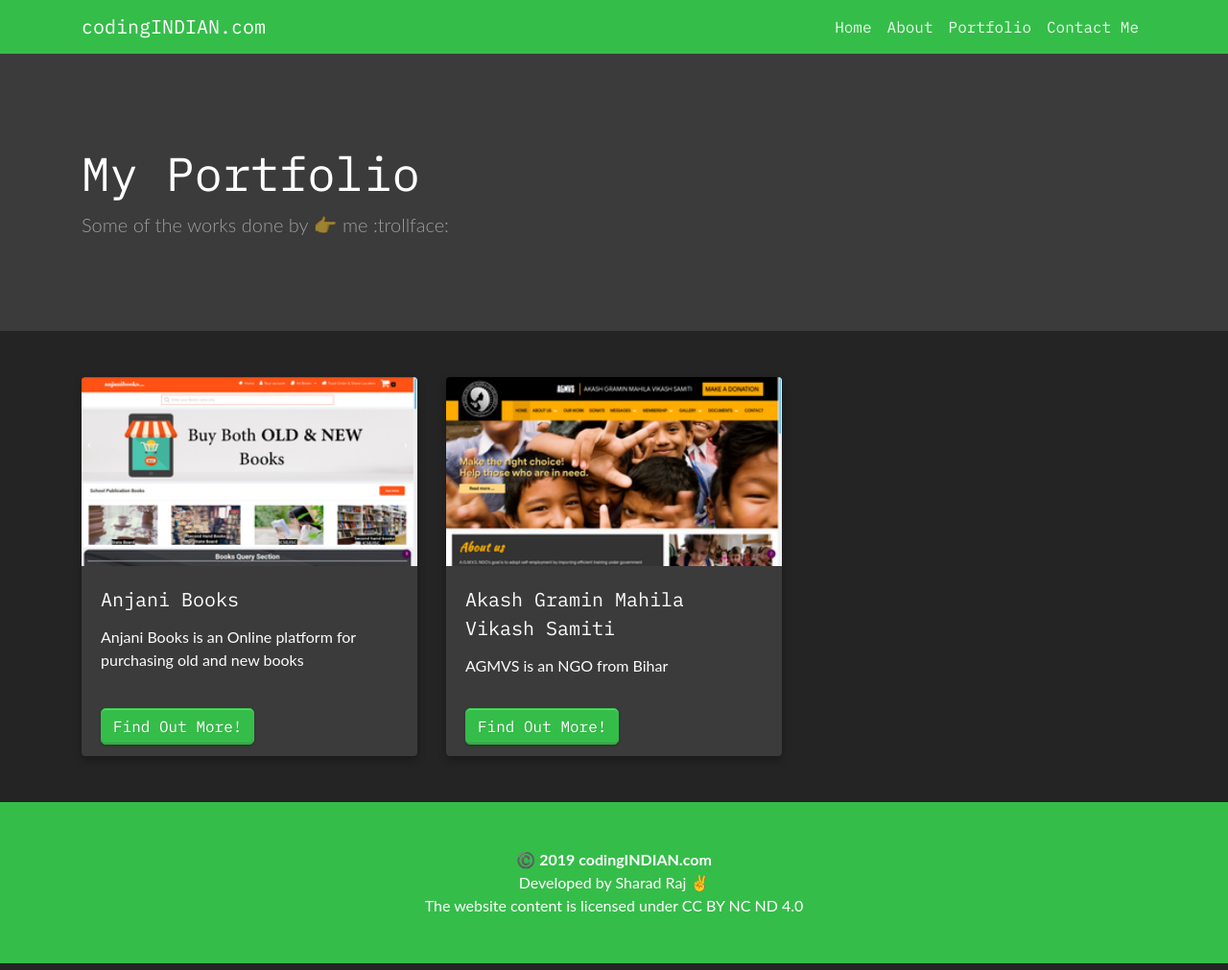
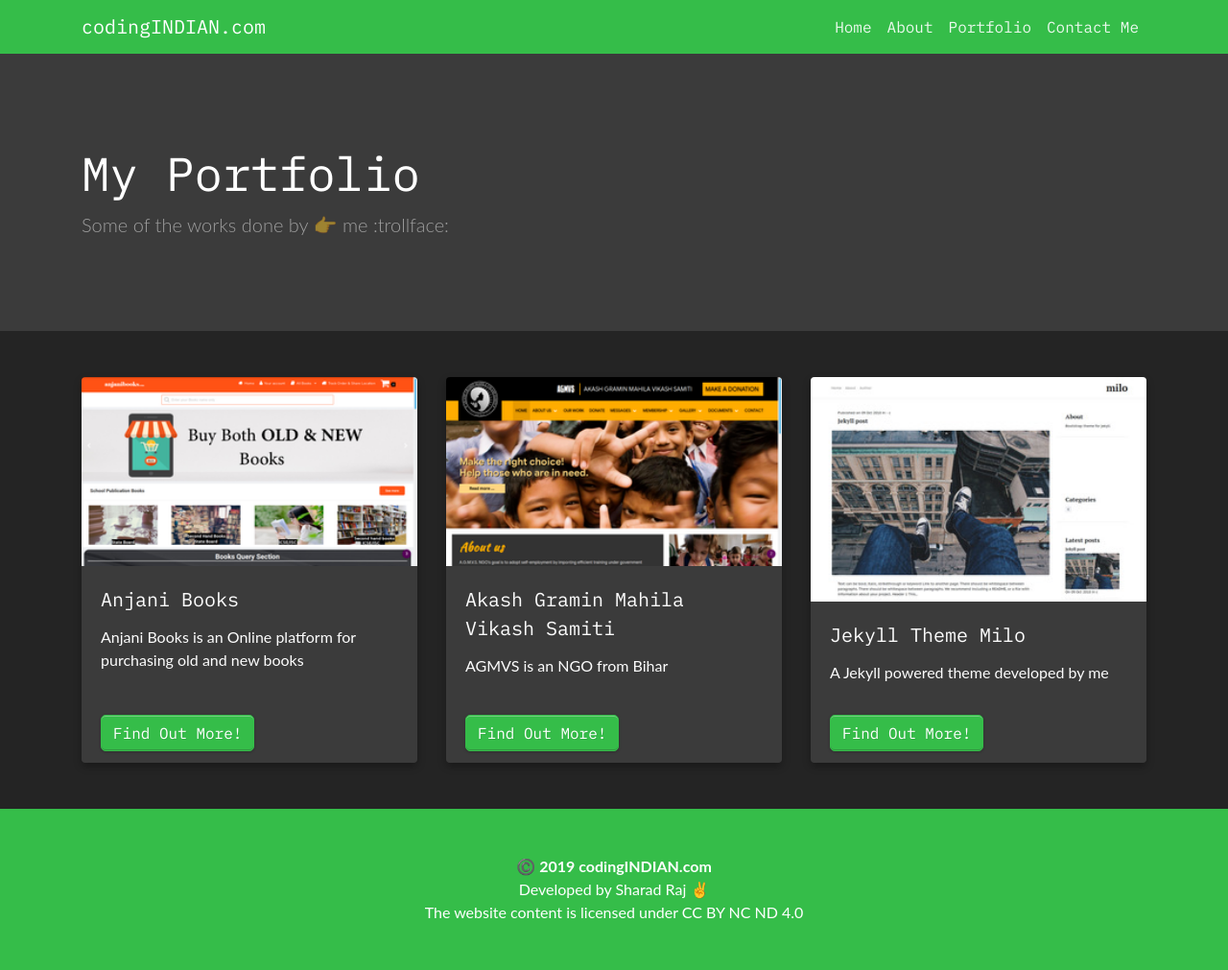
Before and after one commit to sharadcodes/sharadcodes.github.io, a Jekyll site: the page built from portfolio.md, in a window 1280 px wide. Shown: the whole page at 96% size. Built offline with Jekyll 4.4.1, drawn with Linux system fonts in a browser that asks for light colours; emoji names are drawn with the system emoji font.

Commit message:
Update Portfolio “projects”

```diff
--- a/_data/portfolio.yml
+++ b/_data/portfolio.yml
@@ -9,3 +9,8 @@
     img_alt: AGMVS Image
     link: 'https://agmvs.org.in'
     title: Akash Gramin Mahila Vikash Samiti
+  - about: A Jekyll powered theme developed by me
+    img: /assets/uploads/jm.jpeg
+    img_alt: Screenshot
+    link: 'https://sharadcodes.github.io/jekyll-theme-milo/'
+    title: Jekyll Theme Milo
```
